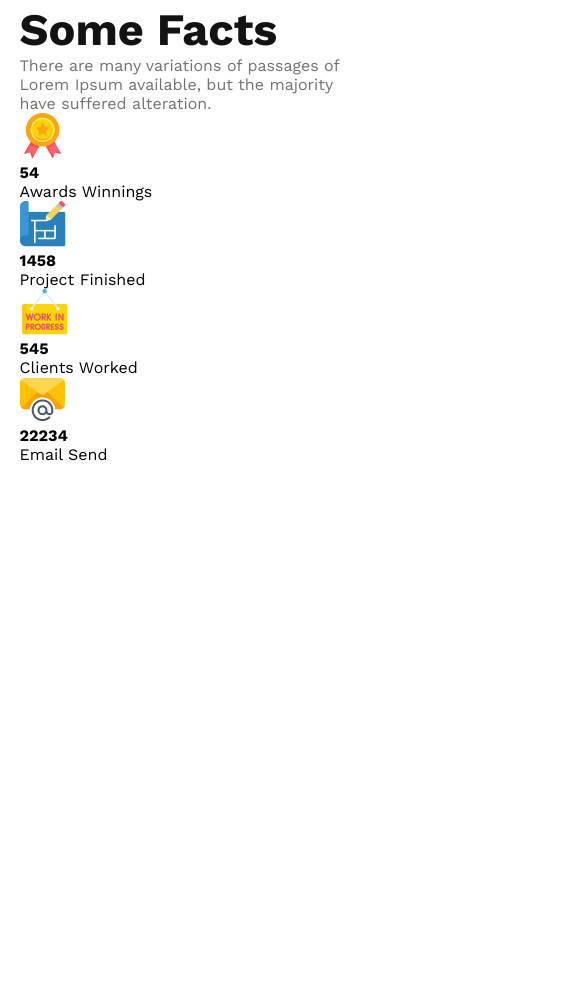
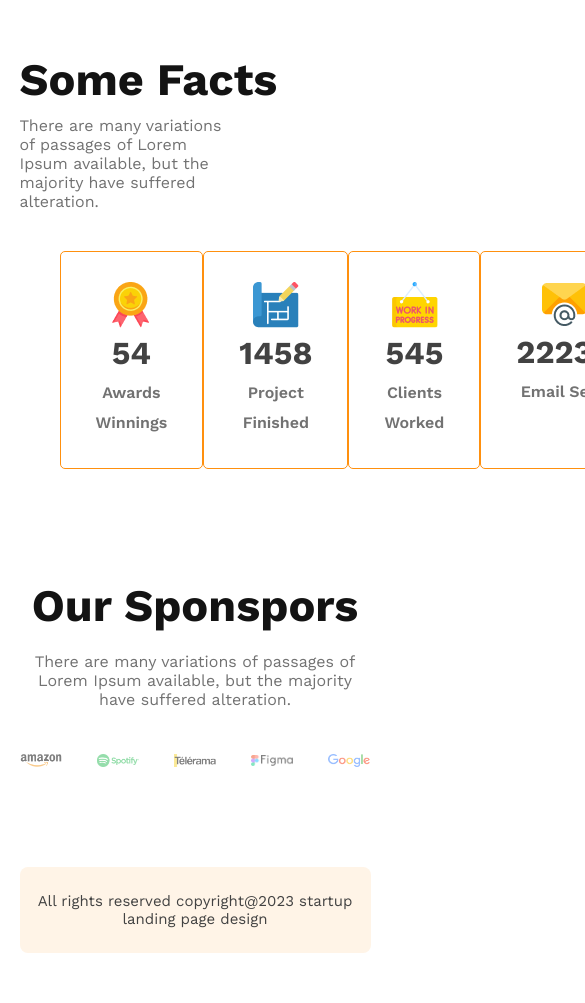
Before and after one commit to joychandrauday/architect.g3, a plain HTML site: page index.html in a window 390 px wide. Shown: the part 2992-3995 px from the top of the page, 585 px wide, since content can reach past the window. Before the commit the page ends 3456 px from the top, so only its background shows below. Drawn offline with nearby package versions, Linux system fonts and the light colour scheme.

Commit message:
added all the section and styles for large device:responsive remains

```diff
--- a/css/style.css
+++ b/css/style.css
@@ -255,28 +255,97 @@ nav a:hover {}
 
 /*extra feature styles */
 
-.fact_section{}
-.fact_section_wrapper{}
-.fact_section_wrapper h1{}
-.fact_section_wrapper p{
-
-}
-.facts_container{
-
-}
-.facts{
-
-}
-.facts img{
-
-}
-.facts h4{
-
-}
-.facts p{
-
+.fact_section {
+    padding: 50px 0 30px;
 }
 
+.fact_section_wrapper {}
+
+.fact_section_wrapper h1 {}
+
+.fact_section_warapper p {
+    width: 60%;
+    margin: 10px 0 0;
+}
+
+.facts_container {
+    display: flex;
+    justify-content: space-between;
+    padding: 40px;
+}
+
+.facts {
+    border: 1px solid #FF900E;
+    border-radius: 5px;
+    padding: 30px 35px;
+    text-align: center;
+    line-height: 30px;
+}
+
+.facts img {}
+
+.facts h4 {
+
+    font-size: 2rem;
+
+    color: #424242;
+}
+
+.facts p {
+
+    color: #727272;
+
+    font-weight: 600;
+
+    font-size: 1rem;
+
+    width: 100%;
+}
+
+/* facts style  */
+/* sponsors style */
+.sponsors_section {
+    padding: 40px 0 100px;
+}
+
+.sponsors_section_wrapper {
+    text-align: center;
+}
+
+.sponsors_section_wrapper h1 {}
+
+.sponsors_section_wrapper p {
+    margin: 20px 0 45px;
+}
+
+.sponsors {
+    display: flex;
+    align-items: center;
+    justify-content: space-between;
+}
+
+.sponsors img {
+    max-width: 12%;
+    opacity: 50%;
+}
+/* sponsors style */
+/* footer style  */
+footer{
+
+padding: 0 0 50px;
+}
+footer p{
+    color:#424242;
+    text-align: center;
+    font-size: 15px;
+    font-weight: 400;
+}
+.footer_wrapper{
+    padding: 25px 0;
+    border-radius: 8px;
+    background: #FFF4E7;
+}
+/* footer style  */
 
 
 
@@ -351,5 +420,3 @@ nav a:hover {}
         max-width: 220px;
     }
 }
-
-f
--- a/index.html
+++ b/index.html
@@ -112,5 +112,27 @@
         </div>
     </div>
     <!-- fact section  -->
+    <!-- sponsors section  -->
+    <div class="sponsors_section">
+        <div class="sponsors_section_wrapper responsive_des">
+            <h1 class="heading_h1">Our Sponspors</h1>
+            <p class="desc_p">There are many variations of passages of Lorem Ipsum available, but the majority have suffered alteration.</p>
+            <div class="sponsors">
+                <img src="images/sponsors/amazon.png" alt="">
+                <img src="images/sponsors/spotify.png" alt="">
+                <img src="images/sponsors/telerama.png" alt="">
+                <img src="images/sponsors/figma.png" alt="">
+                <img src="images/sponsors/google.png" alt="">
+            </div>
+        </div>
+    </div>
+    <!-- sponsors section  -->
+    <!-- footer section  -->
+    <footer>
+        <div class="responsive_des footer_wrapper">
+            <p>All rights reserved copyright@2023 startup landing page design</p>
+        </div>
+    </footer>
+    <!-- footer section  -->
 </body>
 </html>
```
